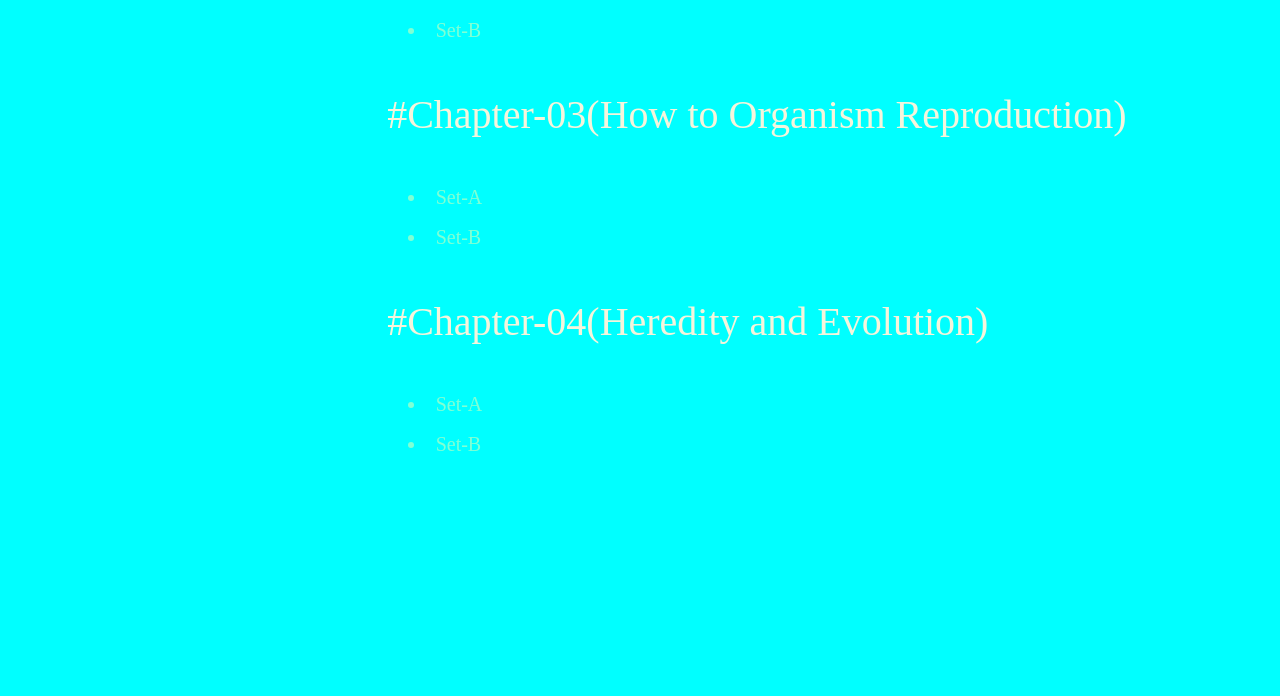
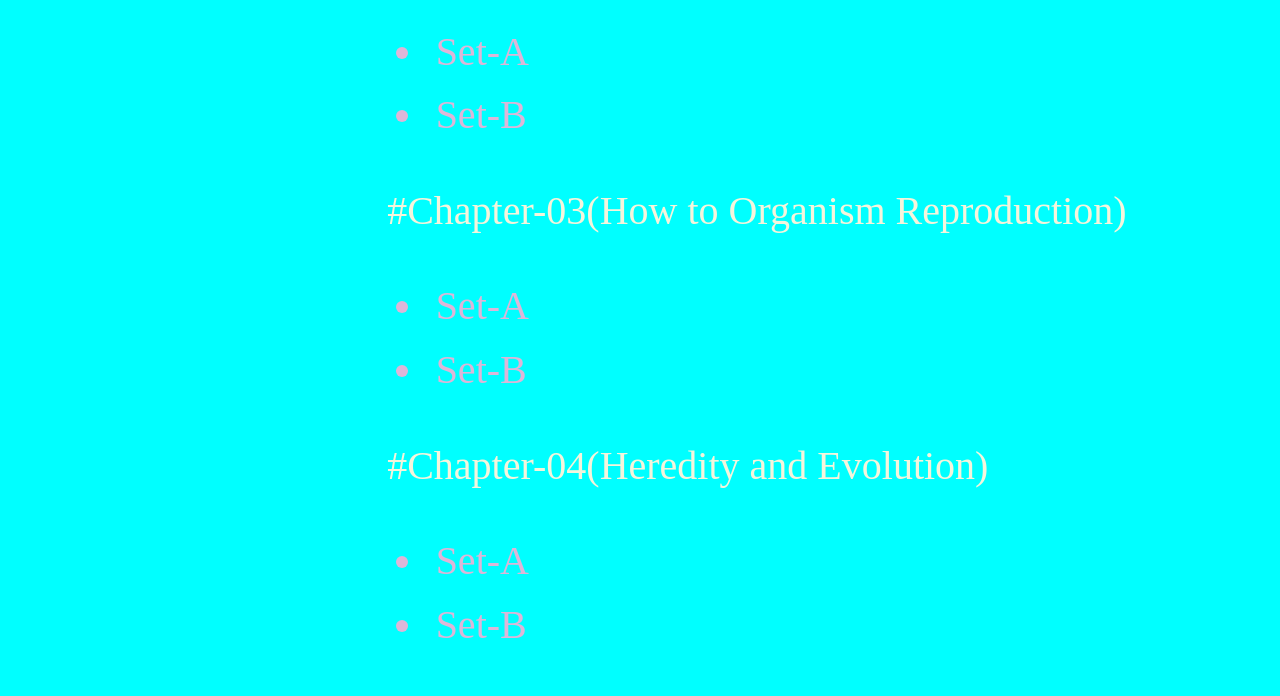
Before and after one commit to tryitten/get-ready-project, a plain HTML site: page Bio.html in a window 1280 px wide. Shown: the part 647-1343 px from the top of the page. Before the commit the page ends 1151 px from the top, so only its background shows below. Drawn offline with Linux system fonts and the light colour scheme.

Commit message:
Update style.css

```diff
--- a/style.css
+++ b/style.css
@@ -168,7 +168,7 @@ color: blanchedalmond;
 
 
 .link{
-    color: aquamarine;
+    color: rgb(221, 182, 216);
     text-decoration: none;
 
 }
@@ -176,6 +176,7 @@ color: blanchedalmond;
 
 .set{
     padding: 1%;
+    font-size: 40px;
 
 }
 @media screen and (max-width:2340px){
```
